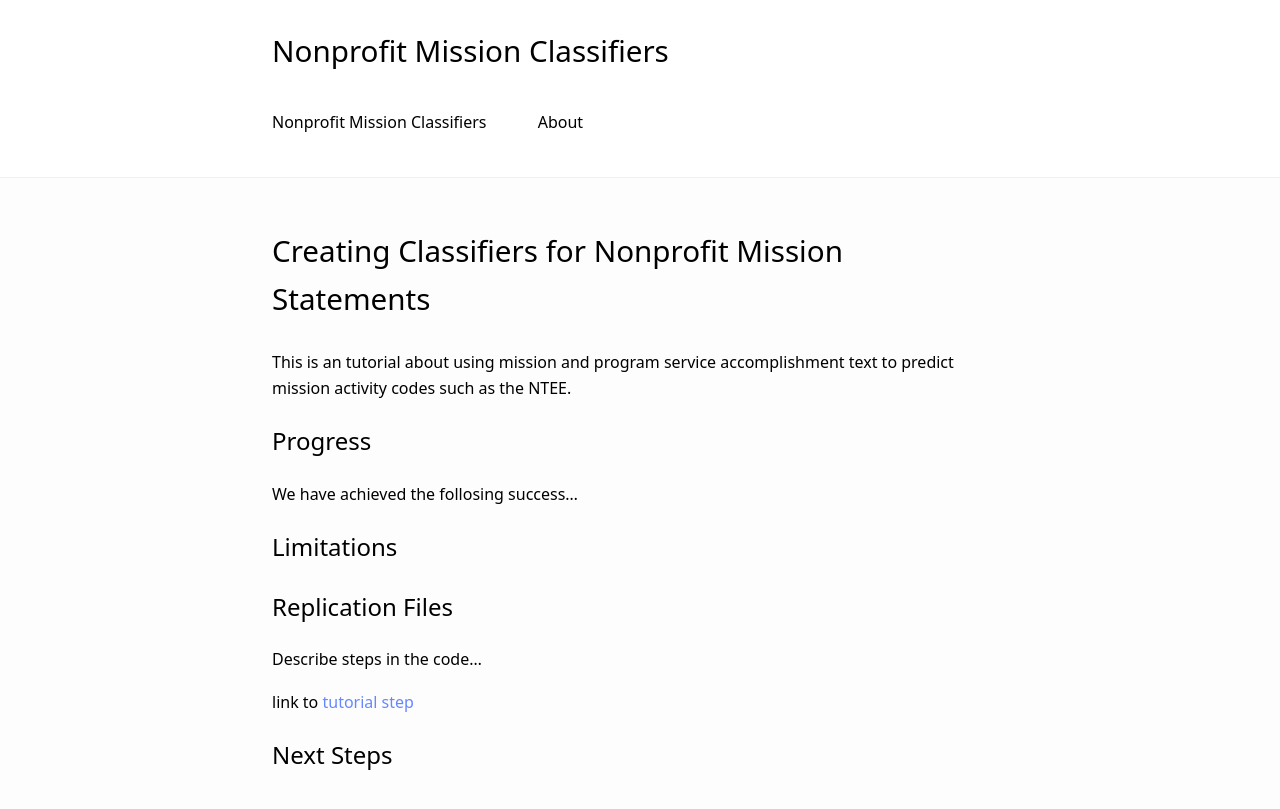
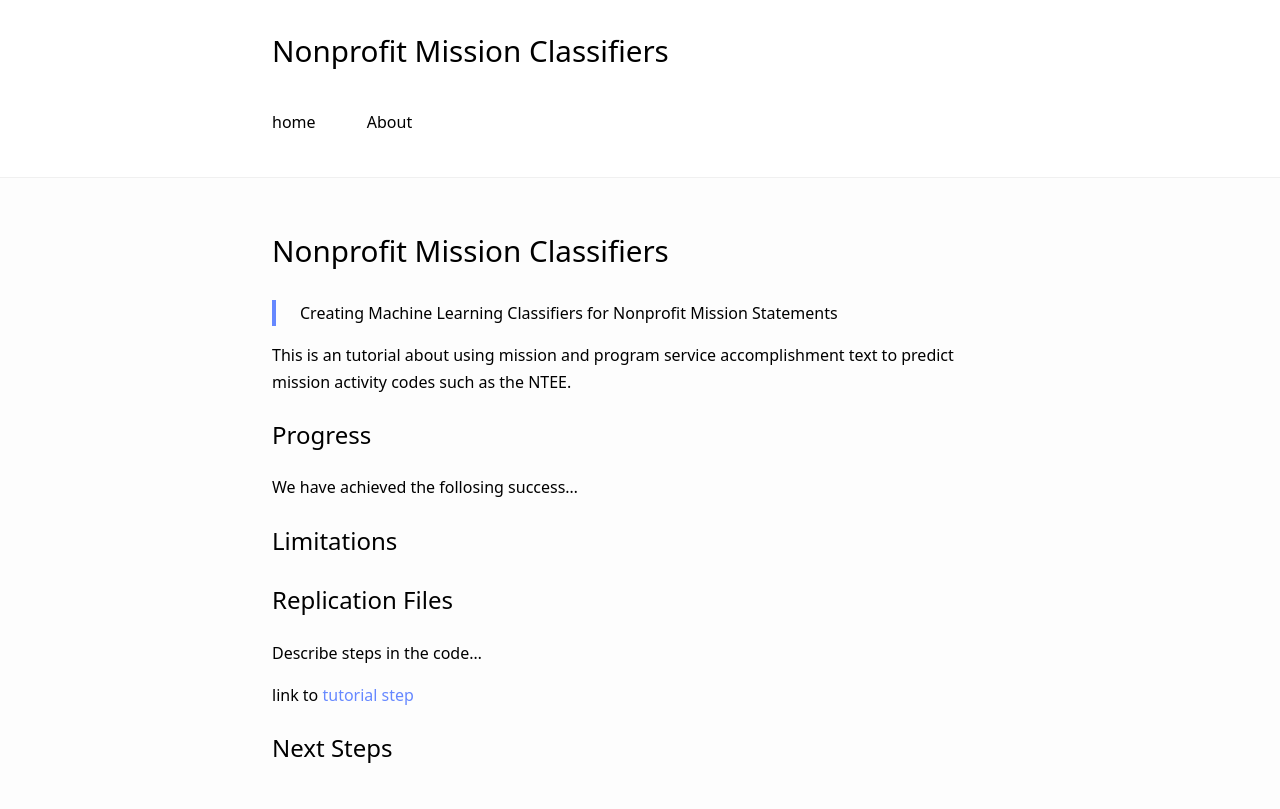
Before and after one commit to Nonprofit-Open-Data-Collective/machine_learning_mission_codes, a Jekyll site: the page built from docs/index.md, in a window 1280 px wide. Shown: the top 809 px of the page. Built offline with Jekyll 4.4.1, drawn with Linux system fonts in a browser that asks for light colours.

Commit message:
Update index.md

```diff
--- a/docs/index.md
+++ b/docs/index.md
@@ -1,9 +1,11 @@
 ---
 layout: home
-title: Nonprofit Mission Classifiers
+title: home
 ---
 
-# Creating Classifiers for Nonprofit Mission Statements
+# Nonprofit Mission Classifiers
+
+> Creating Machine Learning Classifiers for Nonprofit Mission Statements
 
 This is an tutorial about using mission and program service accomplishment text to predict mission activity codes such as the NTEE.
 
```
